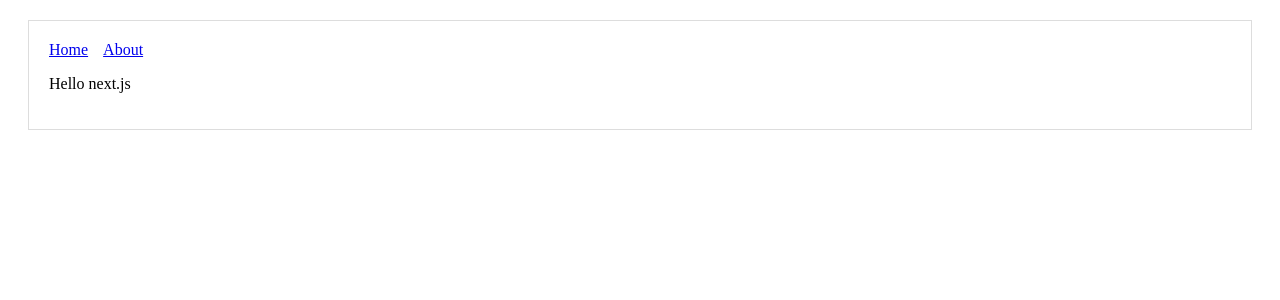
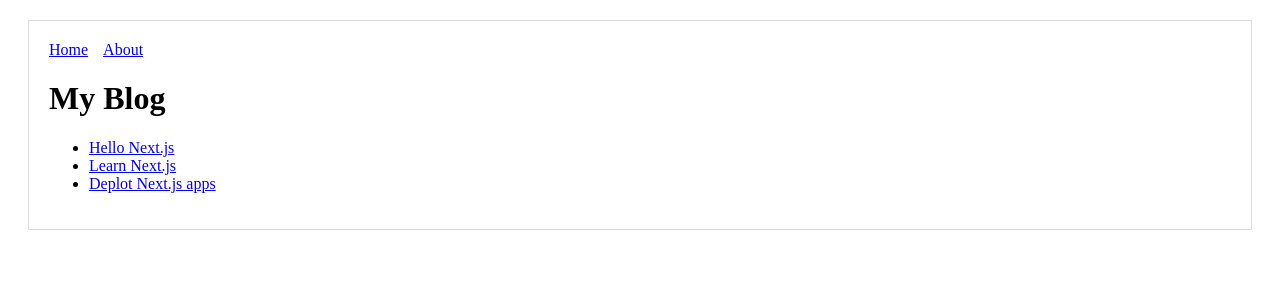
Before and after one commit to himankpathak/hello-next, a Next.js app: page / in a window 1280 px wide. Shown: the top 300 px of the page. Built offline with nearby package versions, Linux system fonts and the light colour scheme.

Commit message:
updated index.js to blog front page

```diff
--- a/pages/index.js
+++ b/pages/index.js
@@ -1,11 +1,23 @@
 import Layout from "../components/MyLayout";
+import Link from "next/link";
 
-const Index = () => {
+const PostLink = props => (
+  <li>
+    <Link href={`/post?title=${props.title}`}>
+      <a>{props.title}</a>
+    </Link>
+  </li>
+);
+
+export default function Blog() {
   return (
     <Layout>
-      <p>Hello next.js</p>
+      <h1>My Blog</h1>
+      <ul>
+        <PostLink title="Hello Next.js" />
+        <PostLink title="Learn Next.js" />
+        <PostLink title="Deplot Next.js apps" />
+      </ul>
     </Layout>
   );
-};
-
-export default Index;
+}
```
